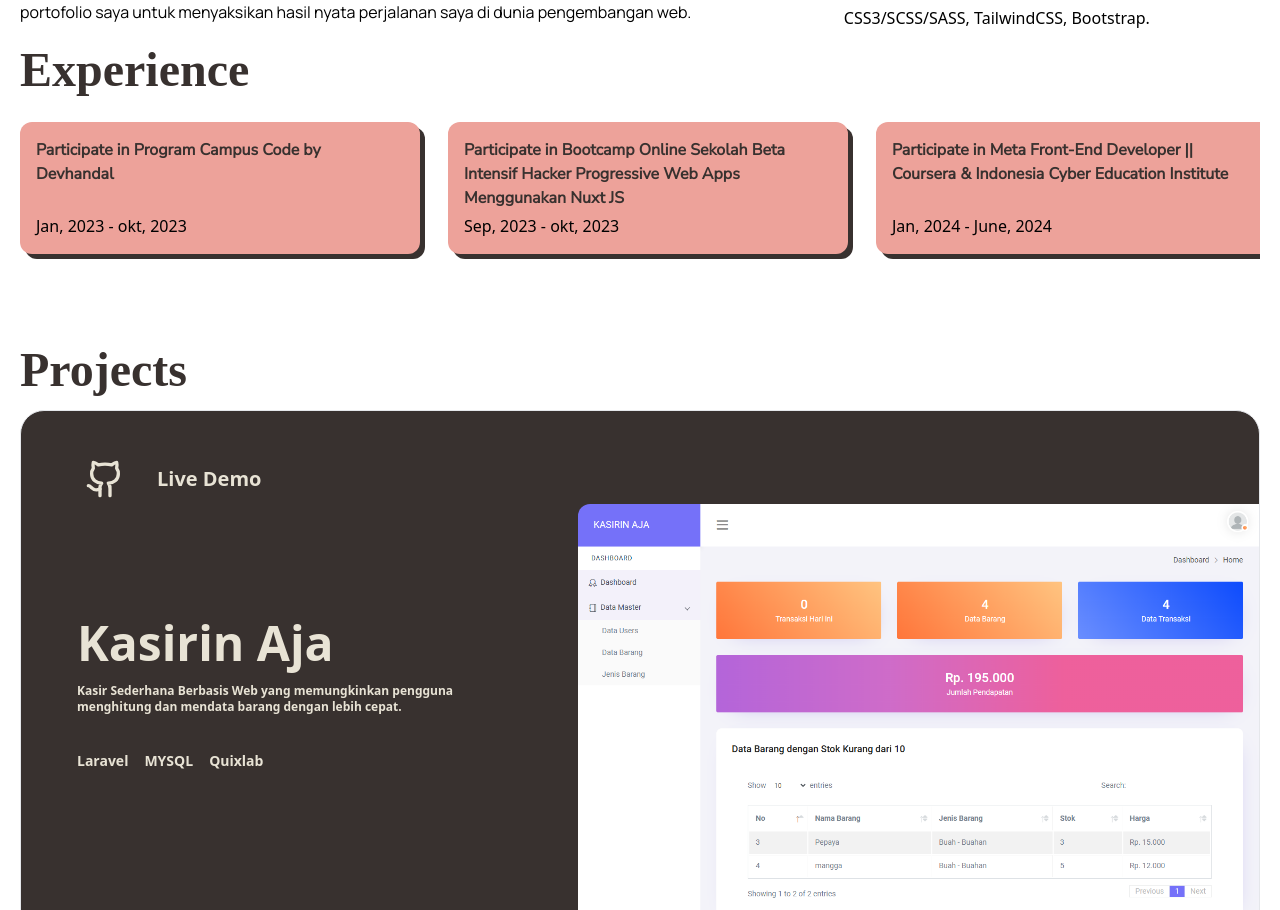
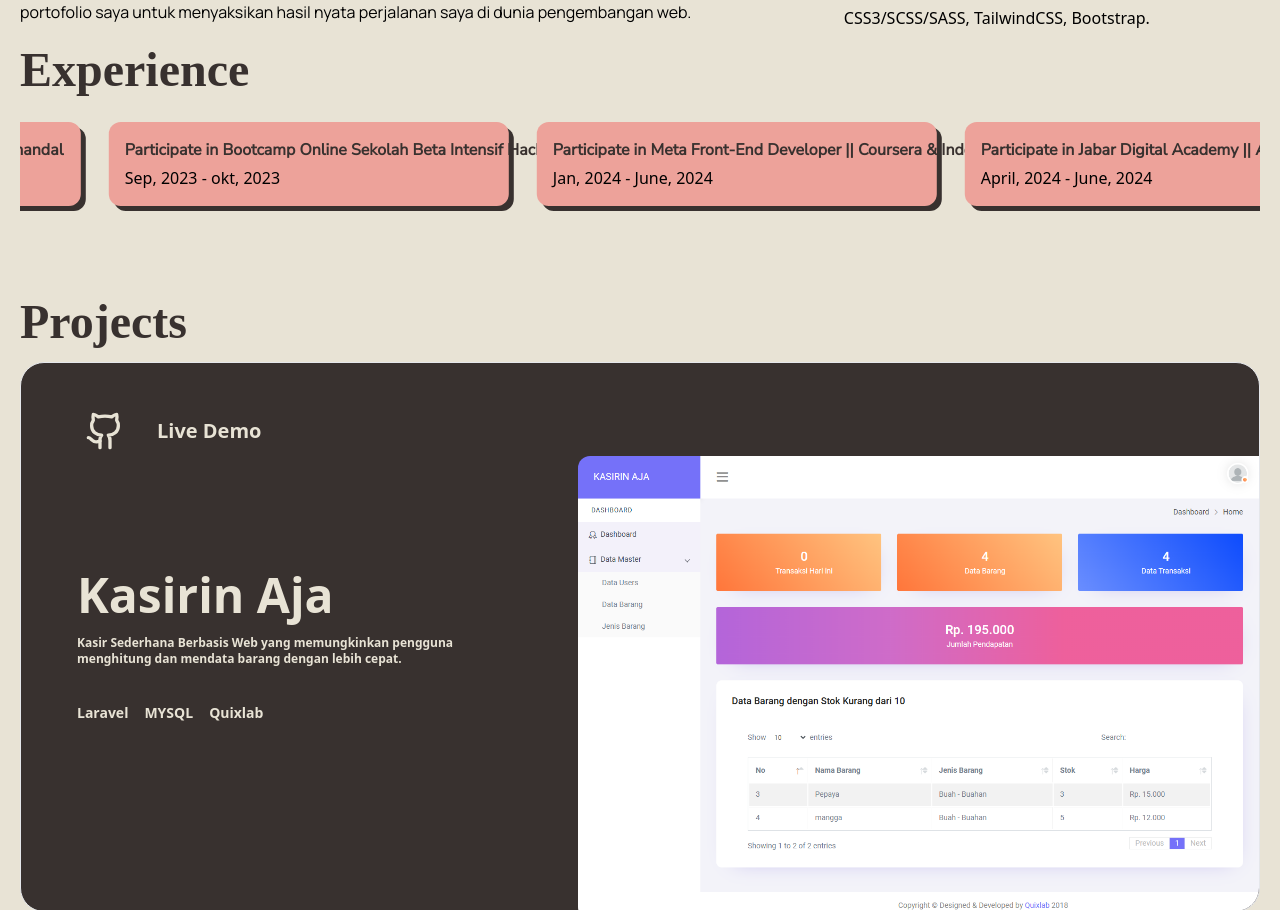
Before and after one commit to ramdhannassyirah/PortfolioV2.0, a Nuxt app: page / in a window 1280 px wide. Shown: the part 1178-2088 px from the top of the page. Built offline with nearby package versions, Linux system fonts and the light colour scheme; a web font is replaced by a local one.

Commit message:
portfolioV2

```diff
--- a/components/aboutWeb.vue
+++ b/components/aboutWeb.vue
@@ -56,7 +56,7 @@
           Experience
         </h1>
         <div class="overflow-x-auto scroll-smooth pb-3 scrollbar-hide w-full">
-          <div class="inline-flex gap-4">
+          <div class="inline-flex animate-marquee whitespace-nowrap gap-4">
             <CardExperience :name="'Participate in Program Campus Code by Devhandal'" :time="'Jan, 2023 - okt, 2023'" />
             <CardExperience
               :name="'Participate in Bootcamp Online Sekolah Beta Intensif Hacker Progressive Web Apps Menggunakan Nuxt JS'"
--- a/components/navbarWeb.vue
+++ b/components/navbarWeb.vue
@@ -1,5 +1,5 @@
 <template>
-  <nav class="z-40 max-w-7xl mx-auto py-8">
+  <nav class="z-40 max-w-7xl mx-auto py-8 bg-transparent">
     <div class="flex items-center justify-between px-4">
       <div>
         <h1 class="font-bold font-DotGothic16">
--- a/layouts/default.vue
+++ b/layouts/default.vue
@@ -1,5 +1,5 @@
 <template>
-    <div>
+    <div class="bg-[#e8e3d5ff]">
         <Header>
             <navbarWeb />
         </Header>
--- a/tailwind.config.js
+++ b/tailwind.config.js
@@ -16,6 +16,20 @@ export default {
         Manrope: "Manrope",
         "Nunito-Sans": "Nunito Sans",
       },
+      animation: {
+        marquee: 'marquee 25s linear infinite',
+        marquee2: 'marquee2 25s linear infinite',
+      },
+      keyframes: {
+        marquee: {
+          '0%': { transform: 'translateX(0%)' },
+          '100%': { transform: 'translateX(-100%)' },
+        },
+        marquee2: {
+          '0%': { transform: 'translateX(100%)' },
+          '100%': { transform: 'translateX(0%)' },
+        },
+      },
     },
   },
   plugins: [],
```
